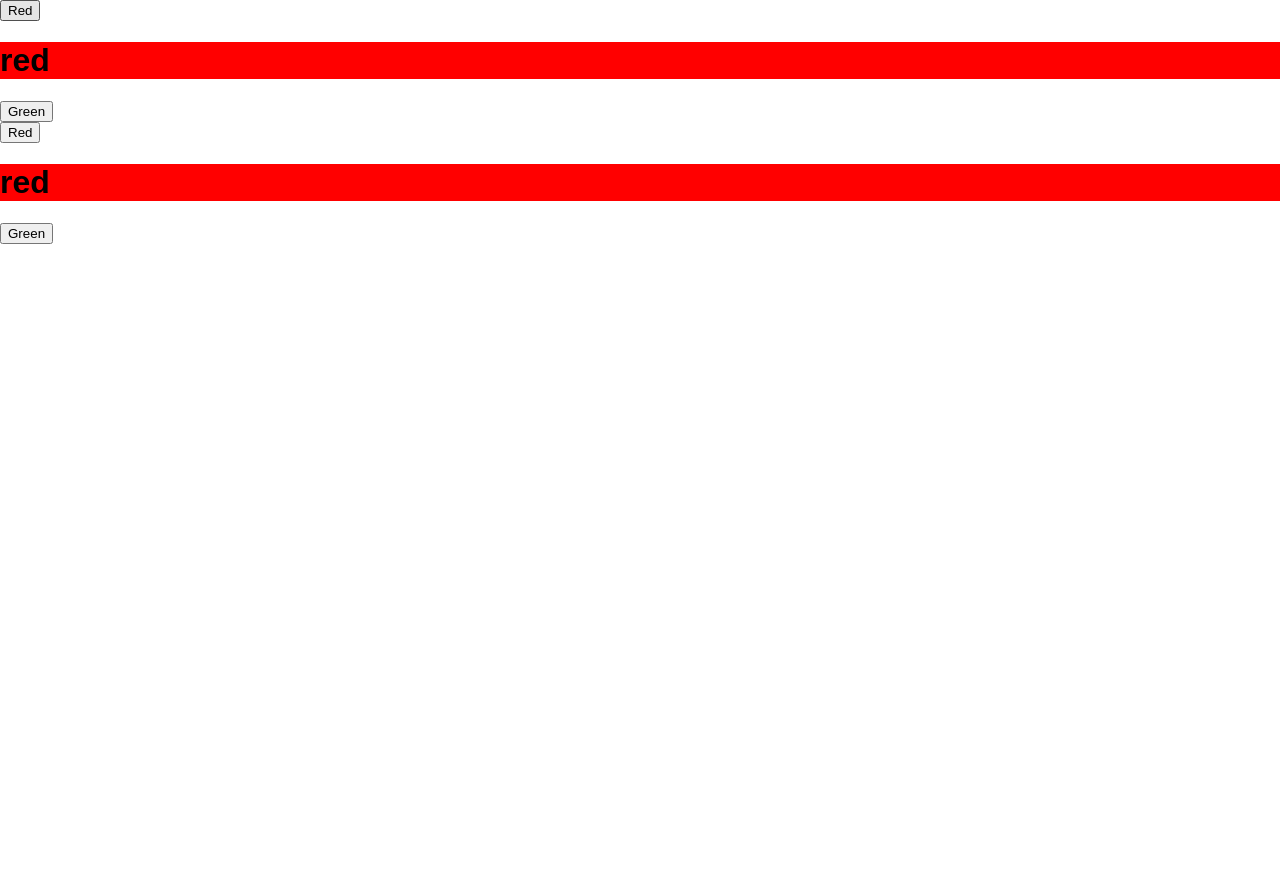
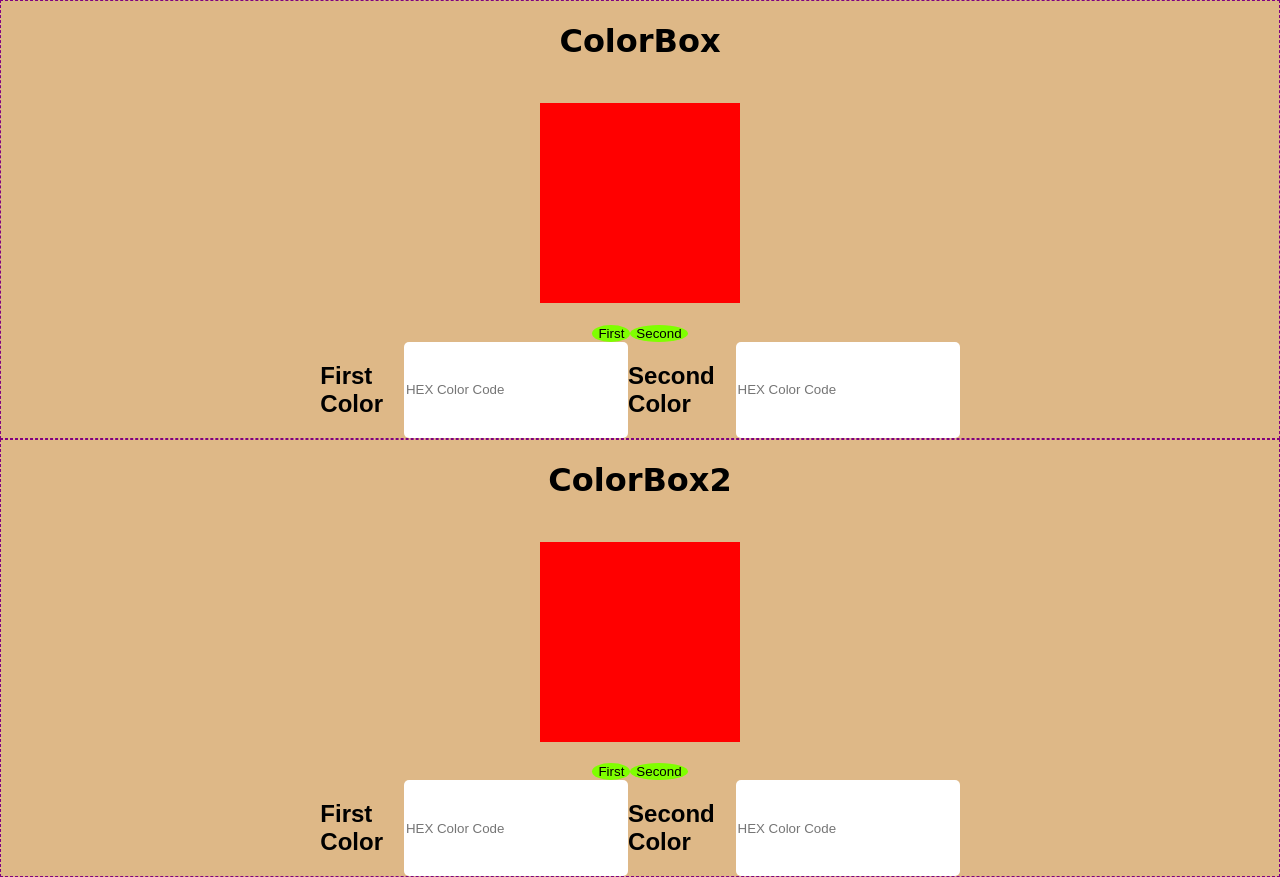
Before and after one commit to davidborah-gda/react-color-box, a React (Create React App) app: page / in a window 1280 px wide. Before the commit the page ends 800 px from the top, so only its background shows below. Built offline with nearby package versions, Linux system fonts and the light colour scheme.

Commit message:
Formatted the ColorBox and added in the input fields for the HEX colors and modified the CSS

```diff
--- a/src/App.css
+++ b/src/App.css
@@ -26,3 +26,8 @@
   from { transform: rotate(0deg); }
   to { transform: rotate(360deg); }
 }
+
+.box {
+  height: 200px;
+  width: 200px;
+}
--- a/src/App.js
+++ b/src/App.js
@@ -8,8 +8,8 @@ class App extends Component {
   render() {
     return (
       <div>
-        <ColorBox />
-        <ColorBox />
+        <ColorBox title="ColorBox" />
+        <ColorBox title="ColorBox2" />
       </div>
     );
   }
--- /dev/null
+++ b/src/ColorBox.css
@@ -0,0 +1,33 @@
+.ColorBox-title {
+    font-family: "Comic Sans MS", sans-serif;
+}
+.ColorBox-button {
+    appearance: none;
+    border: none;
+    background-color: chartreuse;
+    border-radius: 100%;
+}
+.ColorBox-input {
+    appearance: none;
+    border: none;
+    border-radius: 5px;
+    width: 50%;
+}
+.ColorBox-display {
+    width: 30%;
+    height: 2rem;
+    font-size: 1.5rem;
+    background-color: white;
+}
+.ColorBox-container {
+    display: flex;
+    flex-direction: column;
+    border: 1px dashed purple;
+    background-color: burlywood;
+    align-items: center;
+}
+
+.ColorBox-container section {
+    display: flex;
+    justify-content: space-around;
+}
--- a/src/ColorBox.js
+++ b/src/ColorBox.js
@@ -1,4 +1,6 @@
 import React, { Component } from 'react';
+
+import './ColorBox.css';
 
 
 class ColorBox extends Component {
@@ -9,24 +11,50 @@ class ColorBox extends Component {
     };
   }
 
-  red() {
+  First() {
     this.setState({
-      color: "red"
+      color: this.state.color
     });
   }
-  green() {
+  Second() {
     this.setState({
-      color: "green"
+      color: this.state.color
+    });
+  }
+
+  changeColor(evt) {
+
+    this.setState({
+      color: (evt.target.value)
     });
   }
 
   render() {
-    const styles = {backgroundColor: this.state.color};
+    const styles = { backgroundColor: this.state.color };
     return (
-      <div>
-        <button onClick={this.red.bind(this)}>Red</button>
-        <h1 className="box" style={styles}>{this.state.color}</h1>
-        <button onClick={this.green.bind(this)}>Green</button>
+      <div className="ColorBox-container">
+        {this.props.title ? <h1 className="ColorBox-title">{this.props.title}</h1> : null}
+
+        <h1 className="box" style={styles}></h1>
+
+
+        <section>
+          <button onClick={this.First.bind(this)} className="ColorBox-button">First</button>
+          <button onClick={this.Second.bind(this)} className="ColorBox-button">Second</button>
+        </section>
+        <section><h2>First Color</h2>
+          <input
+            placeholder="HEX Color Code"
+
+            onChange={this.changeColor.bind(this)}
+            className="ColorBox-input" />
+          <h2>Second Color</h2>
+          <input
+            placeholder="HEX Color Code"
+
+            onChange={this.changeColor.bind(this)}
+            className="ColorBox-input" />
+        </section>
       </div>
     )
   }
```
